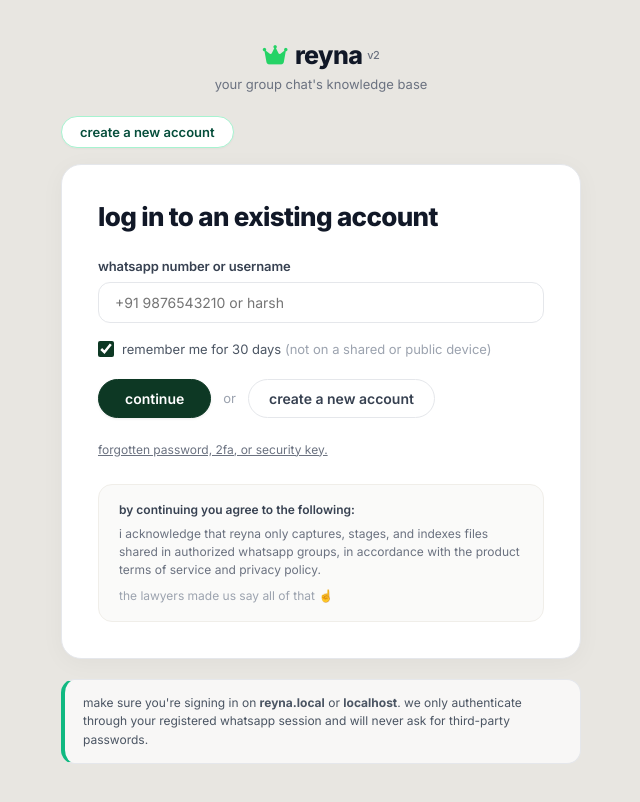
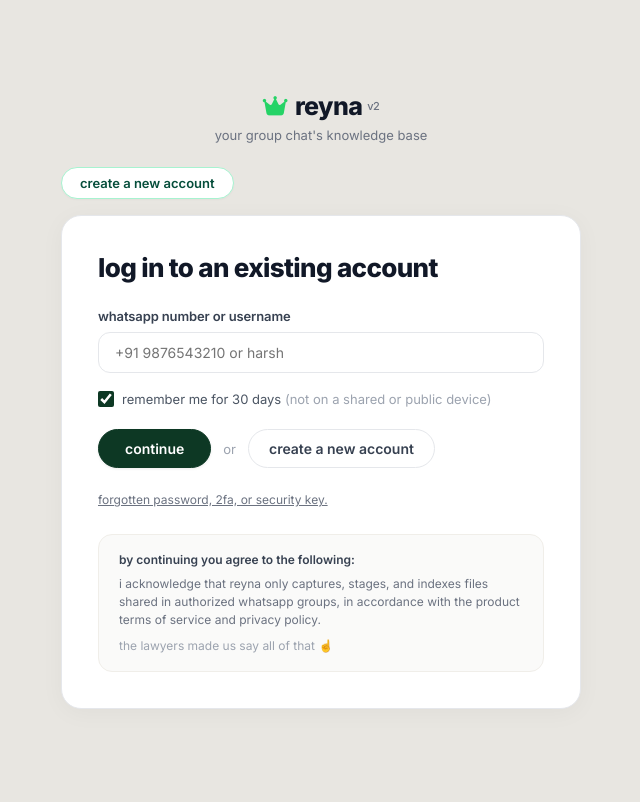
Before and after one commit to hurshnarayan/reyna, a React (Vite) app in the folder web/: page /login in a window 1280 px wide. Shown: the whole page, without its empty margins (319-959 px from the left). Built offline with nearby package versions, Linux system fonts and the light colour scheme.

Commit message:
fix(login): remove passwordless helper note and anti-phishing footer banner

```diff
--- a/web/src/pages/Login.jsx
+++ b/web/src/pages/Login.jsx
@@ -239,17 +239,17 @@ export default function Login() {
                   fontSize: 14,
                   fontWeight: 700,
                   color: '#111827',
-                  marginBottom: 4,
+                  marginBottom: isRegister ? 4 : 16,
                   marginTop: 18,
                 }}>
                   <Fa icon={icons.lock} style={{ fontSize: 12, color: '#059669' }} />
                   {isRegister ? 'next, enter your details.' : 'next, confirm your sign in.'}
                 </div>
-                <p style={{ fontSize: 13, color: '#6b7280', margin: '0 0 16px 0', lineHeight: 1.45 }}>
-                  {isRegister
-                    ? 'choose your display name to finish setting up your workspace.'
-                    : 'reyna uses passwordless whatsapp auth. leave blank or enter custom pin, then press log in.'}
-                </p>
+                {isRegister && (
+                  <p style={{ fontSize: 13, color: '#6b7280', margin: '0 0 16px 0', lineHeight: 1.45 }}>
+                    choose your display name to finish setting up your workspace.
+                  </p>
+                )}
 
                 {isRegister && (
                   <div style={{ marginBottom: 16 }}>
@@ -575,21 +575,6 @@ export default function Login() {
             </p>
           </div>
         </div>
-
-        {/* Anti-phishing advisory banner */}
-        <div style={{
-          background: 'rgba(255, 255, 255, 0.7)',
-          border: '1px solid #e5e7eb',
-          borderLeft: '4px solid #10b981',
-          borderRadius: 14,
-          padding: '14px 18px',
-          marginTop: 20,
-          fontSize: 12,
-          color: '#4b5563',
-          lineHeight: 1.55,
-        }}>
-          make sure you're signing in on <strong>reyna.local</strong> or <strong>localhost</strong>. we only authenticate through your registered whatsapp session and will never ask for third-party passwords.
-        </div>
       </div>
     </div>
   )
```
